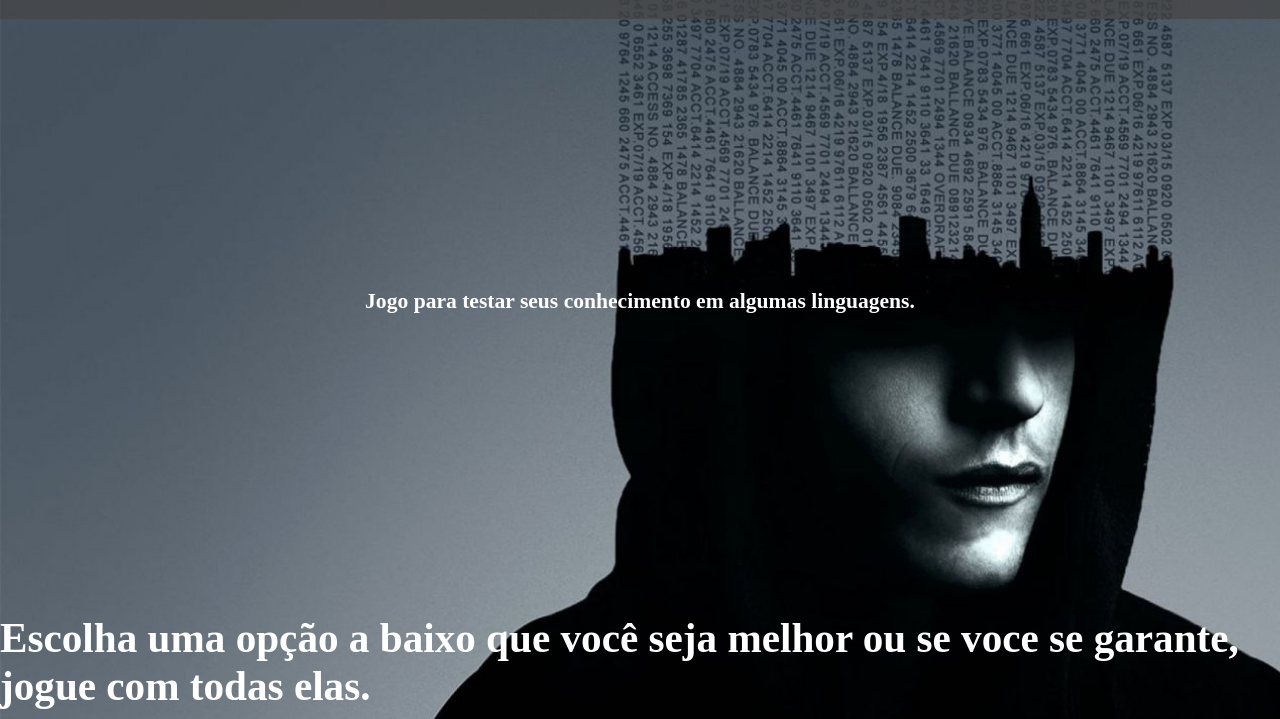
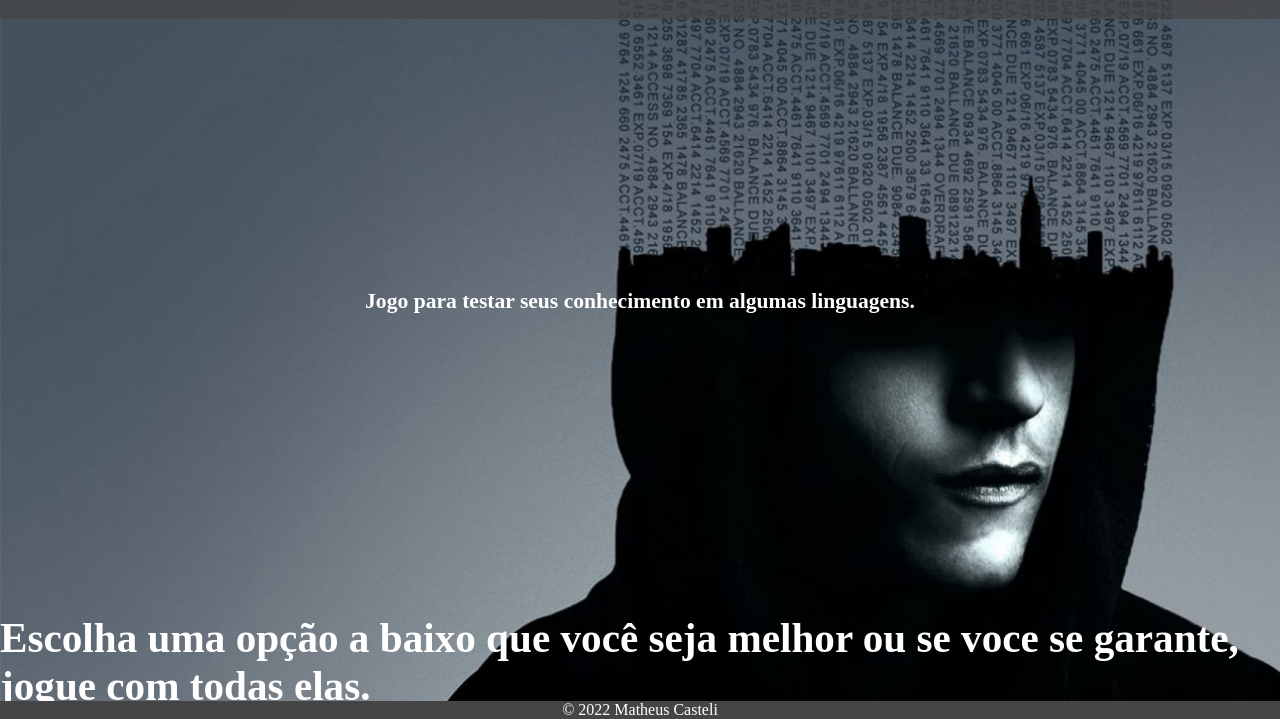
Before and after one commit to casteli/Jogo-CSS, a plain HTML site: page index.html in a window 1280 px wide. Shown: the part 81-800 px from the top of the page. Drawn offline with Linux system fonts and the light colour scheme.

Commit message:
home page - Adicionado footer a pagina

```diff
--- a/index.css
+++ b/index.css
@@ -81,3 +81,11 @@ nav ul li a {
     box-shadow: 0 0 50px rgb(76, 187, 221), 0 0 100px rgb(38, 39, 82);
   }
 }
+
+footer {
+  text-align: center;
+  background-color: rgba(70, 69, 69);
+  position: fixed;
+  bottom: 0;
+  width: 100%;
+}
--- a/index.html
+++ b/index.html
@@ -29,6 +29,9 @@
             <li class="button3"><a href="#">JavaScript</a></li>
           </ul>
         </nav>
+        <footer>
+          <span>&copy; 2022 Matheus Casteli</span>
+        </footer>
       </div>
     </div>
   </body>
```
